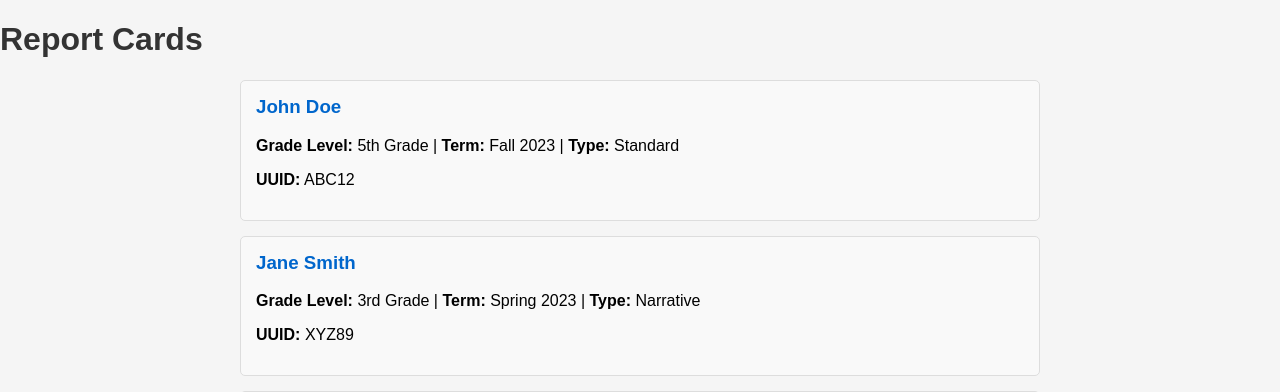
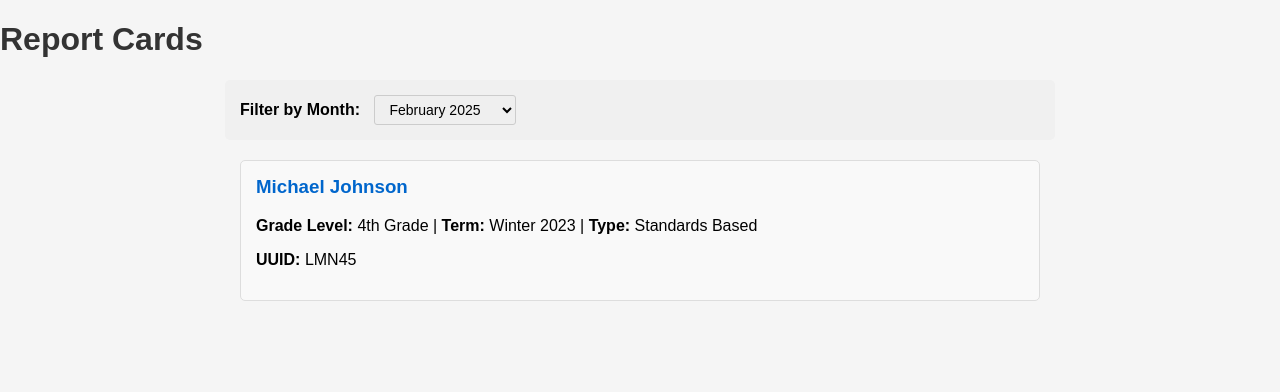
Before and after one commit to jcquarto/report_card_interface_via_ai, a Rails app: page /report_cards in a window 1280 px wide. Shown: the top 392 px of the page. After the commit the page ends 301 px from the top, so only its background shows below. Run offline with Rails 7, Linux system fonts and the light colour scheme.

Commit message:
Add month filtering to report cards list with default to latest month
Co-authored-by: jcquarto <331569+jcquarto@users.noreply.github.com>

```diff
--- a/app/controllers/report_cards_controller.rb
+++ b/app/controllers/report_cards_controller.rb
@@ -1,6 +1,8 @@
 class ReportCardsController < ApplicationController
   def index
-    @report_cards = ReportCardService.all
+    @selected_month = params[:month_year] || ReportCardService.latest_month
+    @report_cards = ReportCardService.all(month_year: @selected_month)
+    @available_months = ReportCardService.available_months
   end
 
   def show
--- a/app/models/report_card.rb
+++ b/app/models/report_card.rb
@@ -17,6 +17,10 @@ class ReportCard
 
   def term
     @data["term"]
+  end
+
+  def month_year
+    @data["month_year"]
   end
 
   # For standard report cards
--- a/app/services/report_card_service.rb
+++ b/app/services/report_card_service.rb
@@ -1,7 +1,13 @@
 class ReportCardService
-  def self.all
-    report_cards_data.map do |data|
+  def self.all(month_year: nil)
+    cards = report_cards_data.map do |data|
       ReportCard.new(data)
+    end
+
+    if month_year.present?
+      cards.select { |card| card.month_year == month_year }
+    else
+      cards
     end
   end
 
@@ -9,6 +15,19 @@ class ReportCardService
     data = report_cards_data.find { |rc| rc["uuid"] == uuid }
     return nil unless data
     ReportCard.new(data)
+  end
+
+  def self.available_months
+    report_cards_data
+      .map { |rc| rc["month_year"] }
+      .compact
+      .uniq
+      .sort
+      .reverse
+  end
+
+  def self.latest_month
+    available_months.first
   end
 
   private
--- a/app/views/report_cards/index.html.erb
+++ b/app/views/report_cards/index.html.erb
@@ -1,4 +1,14 @@
 <h1>Report Cards</h1>
+
+<div class="filter-controls">
+  <%= form_with url: report_cards_path, method: :get, local: true do |f| %>
+    <label for="month_year">Filter by Month:</label>
+    <%= f.select :month_year,
+        options_for_select(@available_months.map { |m| [Date.parse("#{m}-01").strftime("%B %Y"), m] }, @selected_month),
+        {},
+        { id: "month_year", onchange: "this.form.submit();" } %>
+  <% end %>
+</div>
 
 <div class="report-cards-list">
   <% @report_cards.each do |report_card| %>
@@ -15,6 +25,26 @@
 </div>
 
 <style>
+  .filter-controls {
+    max-width: 800px;
+    margin: 20px auto;
+    padding: 15px;
+    background-color: #f0f0f0;
+    border-radius: 5px;
+  }
+
+  .filter-controls label {
+    margin-right: 10px;
+    font-weight: bold;
+  }
+
+  .filter-controls select {
+    padding: 5px 10px;
+    border: 1px solid #ccc;
+    border-radius: 3px;
+    font-size: 14px;
+  }
+
   .report-cards-list {
     max-width: 800px;
     margin: 20px auto;
--- a/config/report_cards.json
+++ b/config/report_cards.json
@@ -5,6 +5,7 @@
     "student_name": "John Doe",
     "grade_level": "5th Grade",
     "term": "Fall 2023",
+    "month_year": "2024-11",
     "subjects": [
       {
         "name": "Mathematics",
@@ -32,6 +33,7 @@
     "student_name": "Jane Smith",
     "grade_level": "3rd Grade",
     "term": "Spring 2023",
+    "month_year": "2023-05",
     "narrative_assessment": "Jane has shown remarkable growth this term. She demonstrates strong creative thinking skills and collaborates well with peers. Her reading has improved significantly, and she now reads above grade level. She particularly enjoys science projects and shows curiosity about the natural world.",
     "teacher_name": "Ms. Anderson",
     "areas_of_strength": [
@@ -50,6 +52,7 @@
     "student_name": "Michael Johnson",
     "grade_level": "4th Grade",
     "term": "Winter 2023",
+    "month_year": "2025-02",
     "standards": [
       {
         "category": "Reading",
@@ -90,6 +93,7 @@
     "student_name": "Emily Brown",
     "grade_level": "6th Grade",
     "term": "Fall 2023",
+    "month_year": "2024-11",
     "subjects": [
       {
         "name": "Mathematics",
@@ -123,6 +127,7 @@
     "student_name": "David Wilson",
     "grade_level": "2nd Grade",
     "term": "Spring 2023",
+    "month_year": "2023-05",
     "narrative_assessment": "David is a conscientious student who takes pride in his work. He has made significant progress in reading fluency this term and is now reading at grade level. David works well independently and follows directions carefully. He is kind to his classmates and is a positive presence in the classroom.",
     "teacher_name": "Mrs. Martinez",
     "areas_of_strength": [
```
Also changed, not shown: test/controllers/report_cards_controller_test.rb (added, +30 -0 lines), test/services/report_card_service_test.rb (added, +34 -0 lines), db/development.sqlite3 (deleted), db/test.sqlite3 (deleted), 1 other file.
